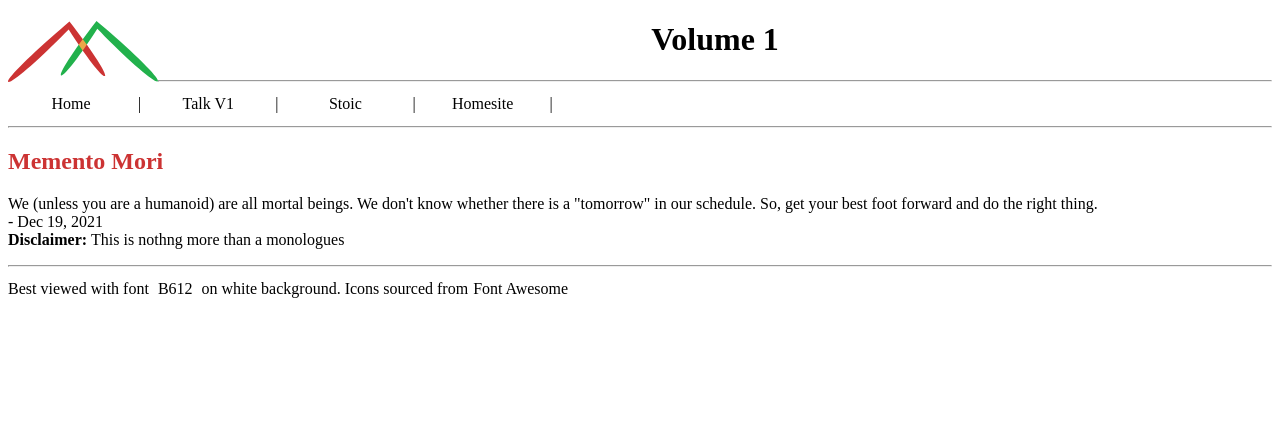
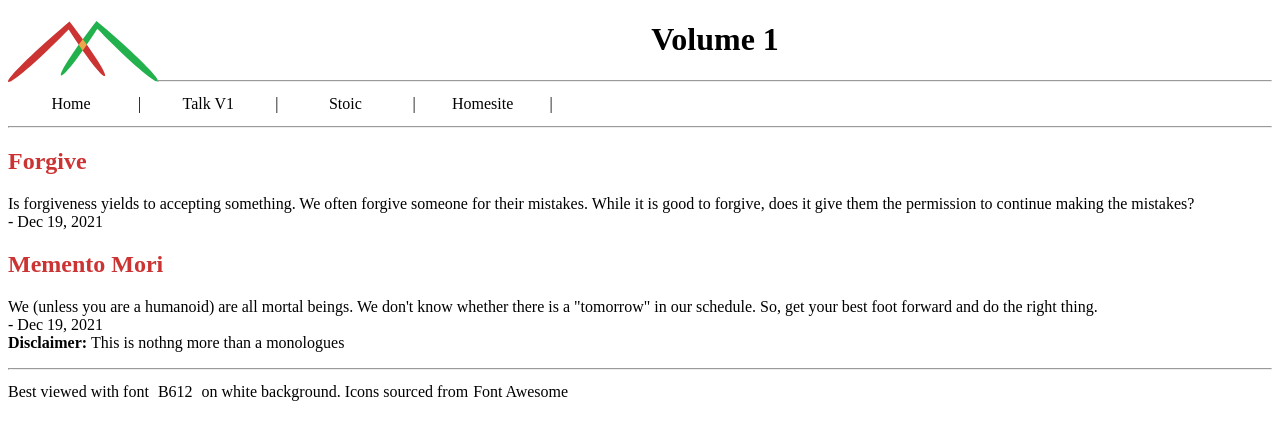
Before and after one commit to muralinarayanan/muralinarayanan.github.io, a Jekyll site: the page built from talk.vol1.html, in a window 1280 px wide. Shown: the top 440 px of the page. Built offline with Jekyll 4.4.1, drawn with Linux system fonts in a browser that asks for light colours; some web fonts are replaced.

Commit message:
Talk for today

```diff
--- a/talk.vol1.html
+++ b/talk.vol1.html
@@ -2,6 +2,13 @@
 layout: monologues
 title: Volume 1
 ---
+
+<h2>Forgive </h2>
+Is forgiveness yields to accepting something.
+We often forgive someone for their mistakes.
+While it is good to forgive, does it give them the permission to continue making the mistakes?
+<br>
+- Dec 19, 2021
 
 <h2>Memento Mori</h2>
 We (unless you are a humanoid) are all mortal beings.
```
